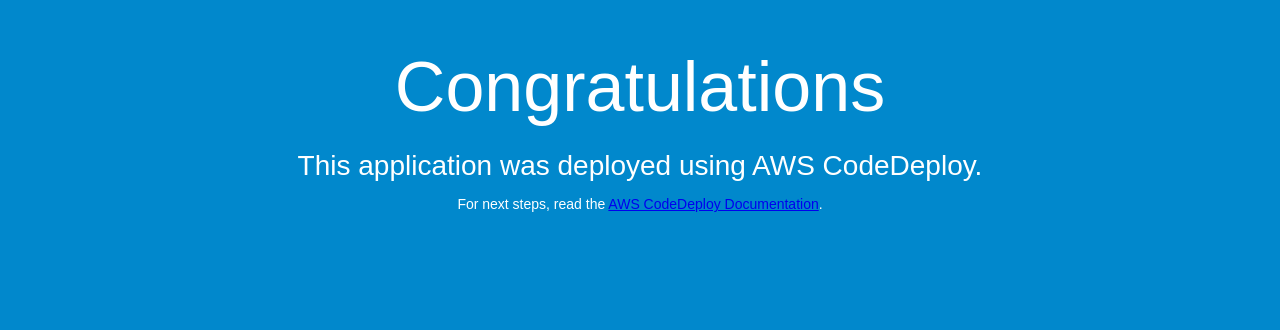
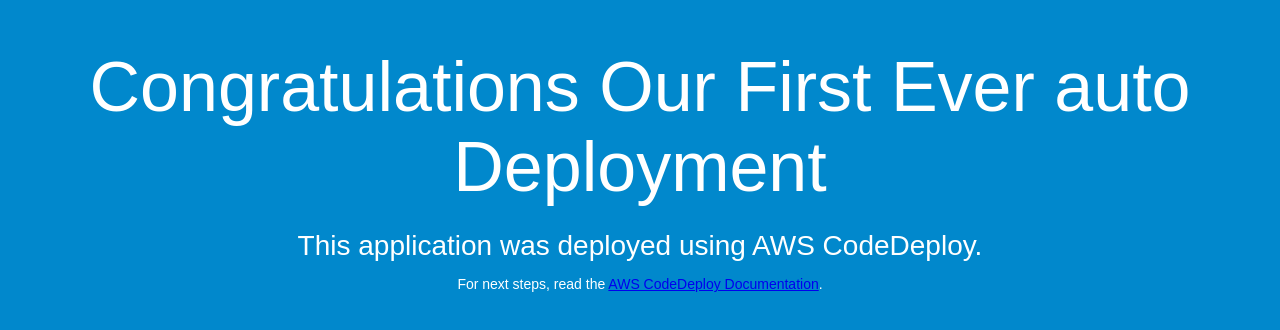
Before and after one commit to Fikir15/zare, a plain HTML site: page index.html in a window 1280 px wide. Drawn offline with Linux system fonts and the light colour scheme.

Commit message:
Update index.html

```diff
--- a/index.html
+++ b/index.html
@@ -26,7 +26,7 @@
 </head>
 <body>
   <div align="center">
-    <h1>Congratulations</h1>
+    <h1>Congratulations Our First Ever auto Deployment</h1>
     <h2>This application was deployed using AWS CodeDeploy.</h2>
     <p>For next steps, read the <a href="http://aws.amazon.com/documentation/codedeploy">AWS CodeDeploy Documentation</a>.</p>
   </div>
```
